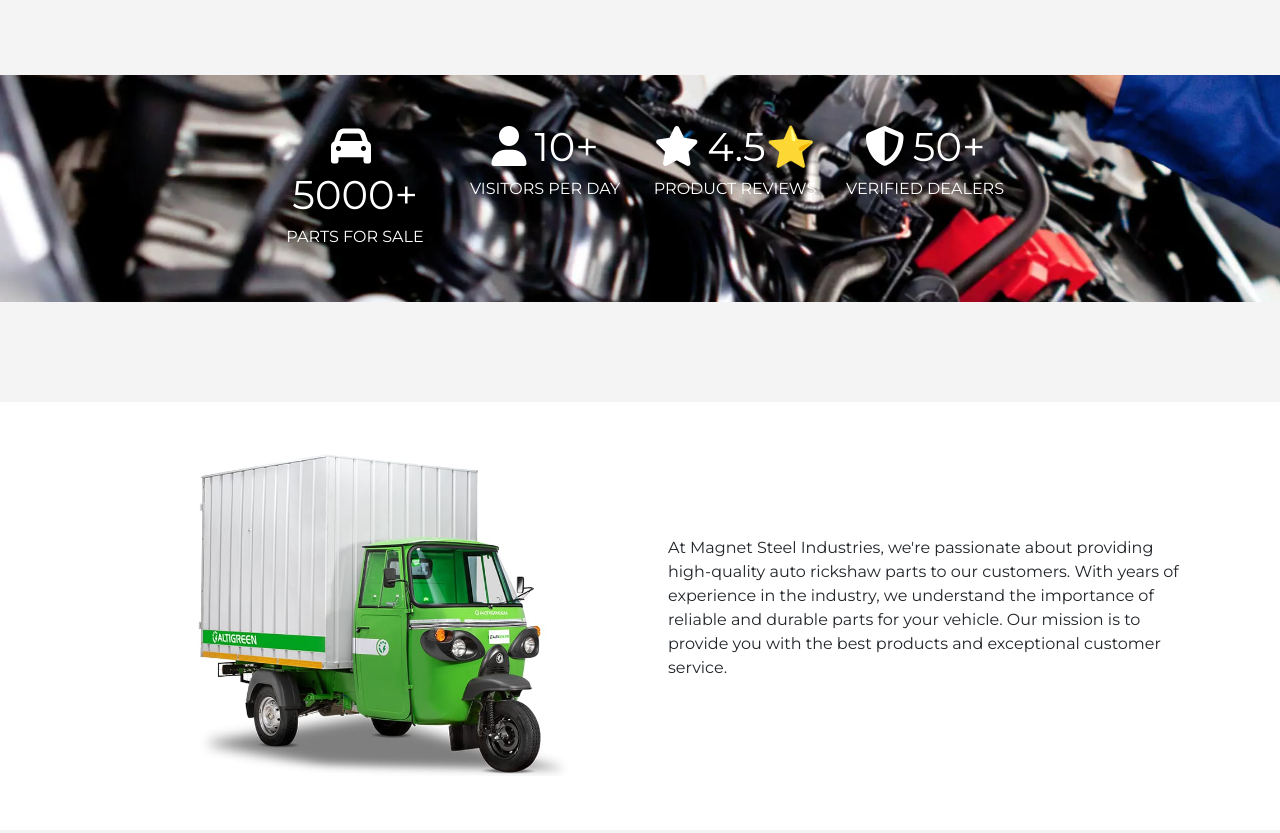
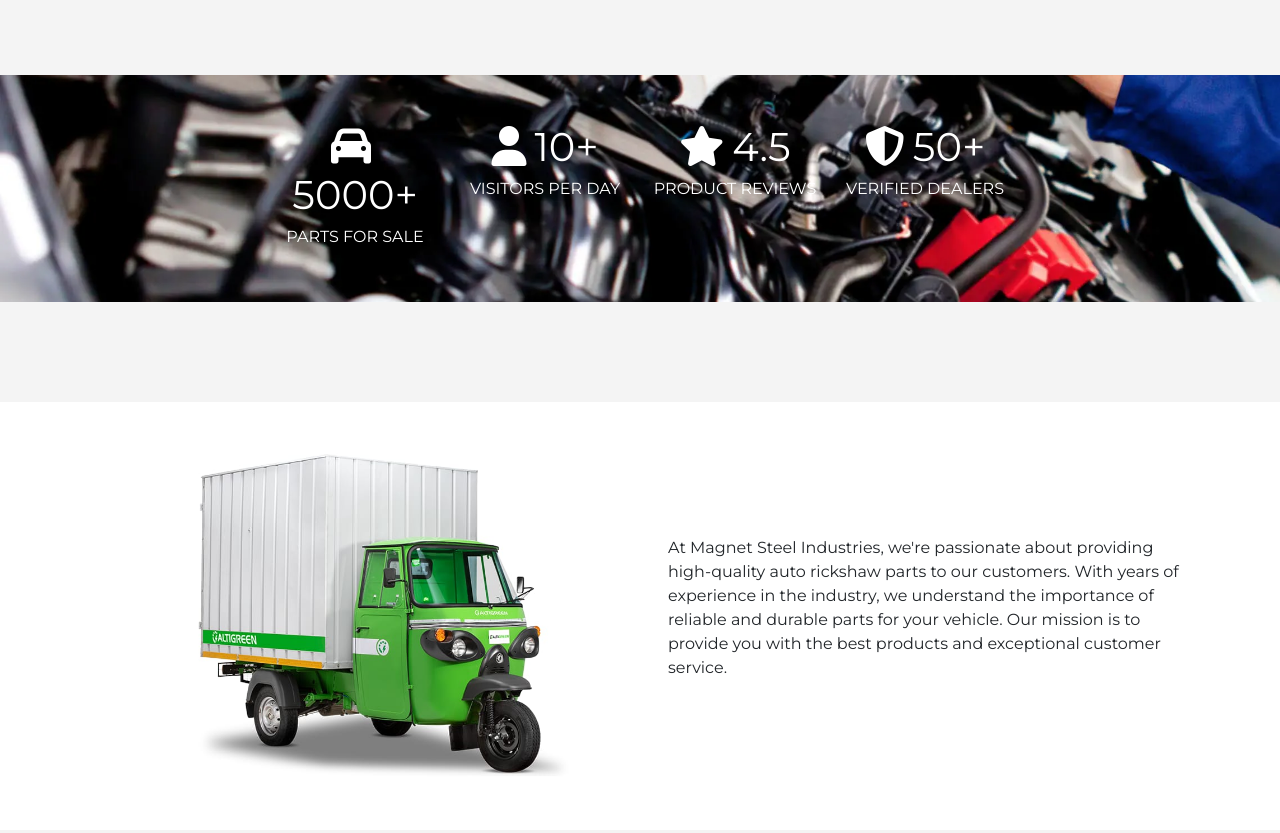
Before and after one commit to hackerbossss/magnet-, a plain HTML site: page index.html in a window 1280 px wide. Shown: the part 1740-2573 px from the top of the page. Drawn offline with nearby package versions, Linux system fonts and the light colour scheme.

Commit message:
index.html

```diff
--- a/index.html
+++ b/index.html
@@ -146,7 +146,7 @@
           <h6>VISITORS PER DAY</h6>
         </div>
         <div class="col-12 col-md-2 col-sm-2 mt-5 mb-5">
-          <h1> <i class="fa-solid fa-star me-2"></i>4.5⭐
+          <h1> <i class="fa-solid fa-star me-2"></i>4.5
           </h1>
           <h6>PRODUCT REVIEWS</h6>
         </div>
```
